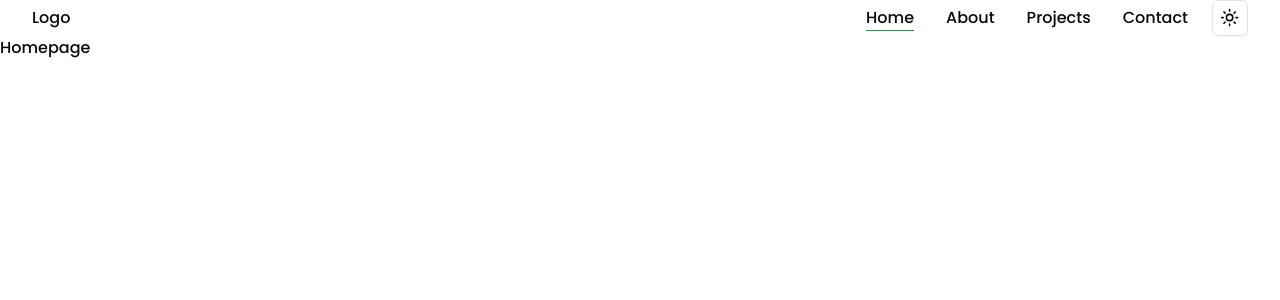
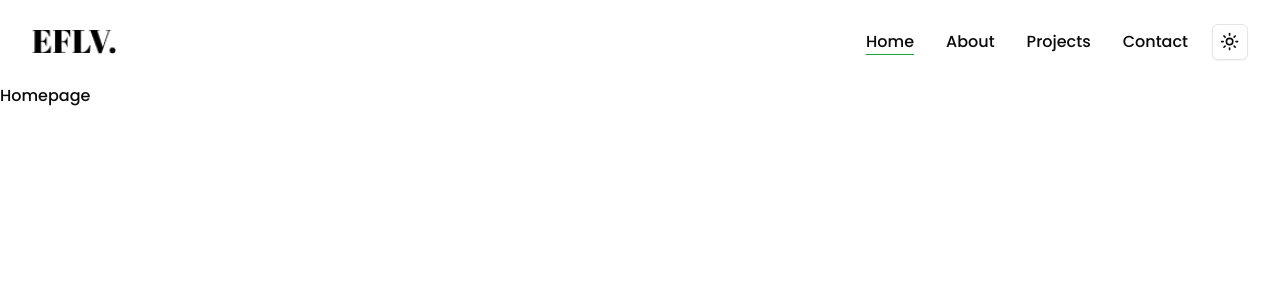
Before and after one commit to iEarlG/static-eflv, a Next.js app: page / in a window 1280 px wide. Shown: the top 300 px of the page. Built offline with nearby package versions, Linux system fonts and the light colour scheme.

Commit message:
8: Header

```diff
--- a/components/Header.tsx
+++ b/components/Header.tsx
@@ -1,15 +1,31 @@
 "use client"
 
 import { useState, useEffect } from "react";
+import { usePathname } from "next/navigation";
 
 import { Logo } from "@/components/Logo";
 import { ModeToggle } from "@/components/ModeToggle";
 import { Navbar } from "@/components/navigation/Navbar";
 import { MobileNavbar } from "@/components/navigation/MobileNavbar";
+import { cn } from "@/lib/utils";
 
 export const Header = () => {
+    const pathname = usePathname();
+    const [isHeader, setIsHeader] = useState(false);
+
+    useEffect(() => {
+        const scrollYPos = window.addEventListener("scroll", () => {
+            window.scrollY > 50 ? setIsHeader(true) : setIsHeader(false);
+        })
+
+        return () => window.removeEventListener("scroll", () => scrollYPos)
+
+      }, []);
+
     return (
-        <header>
+        <header className={cn("sticky top-0 z-30 transition-all",
+            isHeader ? "py-4 bg-white shadow-lg dark:shadow-md dark:bg-background dark:shadow-white/35" : "py-6 dark:bg-transparent"
+        )}>
             <div className="container mx-auto">
                 <div className="flex justify-between items-center">
                     <Logo />
--- a/components/Logo.tsx
+++ b/components/Logo.tsx
@@ -1,8 +1,23 @@
+import Image from "next/image";
+import Link from "next/link";
 
 export const Logo = () => {
     return (
-        <div>
-            <h1>Logo</h1>
-        </div>
+        <Link href="/">
+            <Image
+                src="/logo.png"
+                alt="Logo"
+                width={84}
+                height={84}
+                className="object-contain dark:hidden"
+            />
+            <Image
+                src="/white-eflv.png"
+                alt="Logo"
+                width={84}
+                height={84}
+                className="object-contain hidden dark:block"
+            />
+        </Link>
     );
 }
```
Also changed, not shown: public/white-eflv.png (added).
